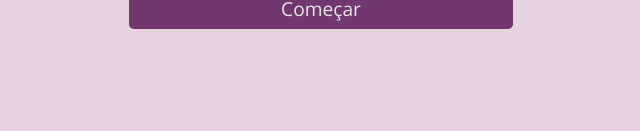
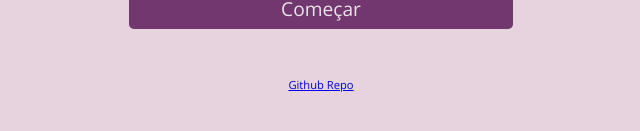
Before and after one commit to jonathashnr/emoji-da-velha, a React (Create React App) app: page / in a window 1280 px wide. Shown: the part 395-526 px from the top of the page, without its empty margins (319-959 px from the left). Built offline with nearby package versions, Linux system fonts and the light colour scheme.

Commit message:
Update: readme.md and github link

```diff
--- a/src/components/Start.tsx
+++ b/src/components/Start.tsx
@@ -67,6 +67,14 @@ function Start() {
           Começar
         </button>
       </form>
+      <a
+        id="github"
+        rel="noreferrer"
+        href="https://github.com/jonathashnr/emoji-da-velha"
+        target="_blank"
+      >
+        Github Repo
+      </a>
       {showPicker && (
         <div
           className="emoji-picker-wrapper"
--- a/src/components/styles/Start.styled.ts
+++ b/src/components/styles/Start.styled.ts
@@ -60,6 +60,10 @@ const StartStyled = styled.div`
     height: 100%;
     background-color: rgba(0, 0, 0, 0.4);
   }
+  #github {
+    font-size: 0.7rem;
+    margin-top: 3rem;
+  }
 `;
 
 export default StartStyled;
```
Also changed, not shown: 1 other file (tests, documents, lock files or other folders).
